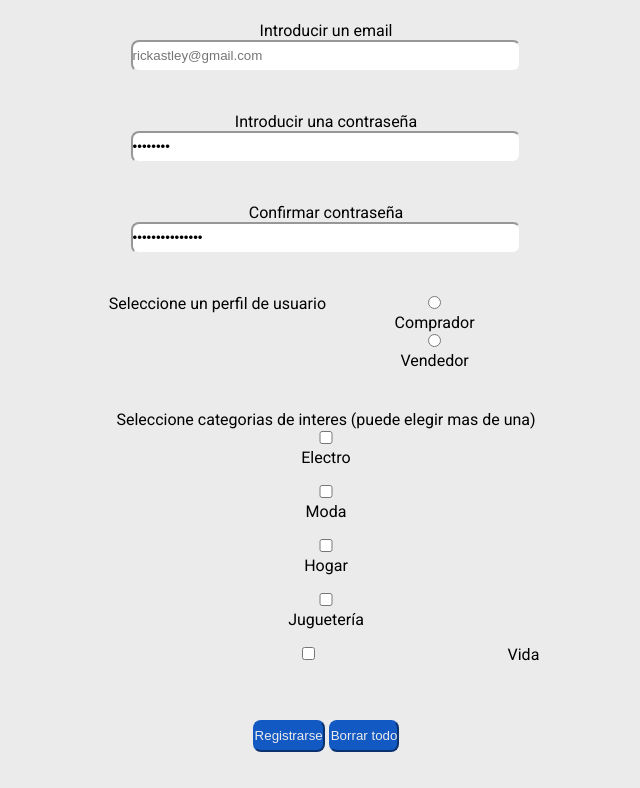
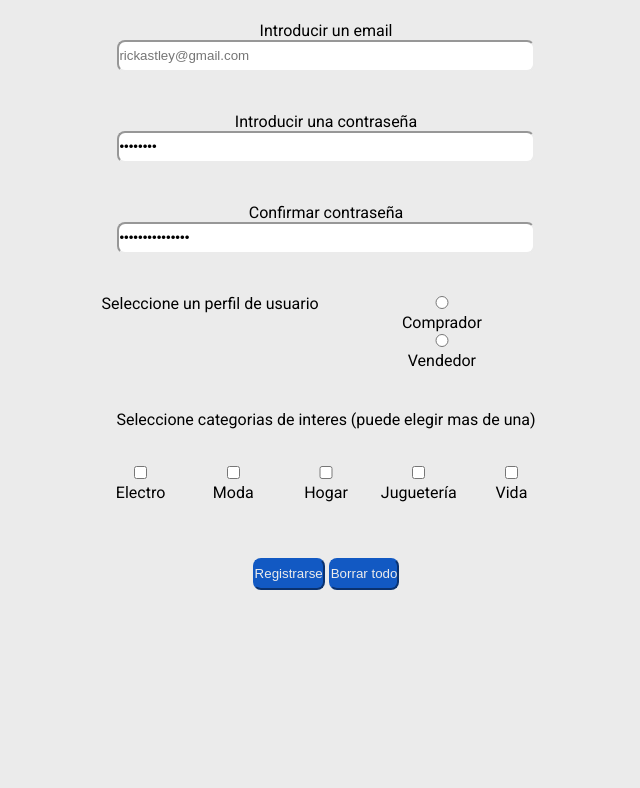
Before and after one commit to fbayona13/mercadoLiebre, a website: page src/views/register.html in a window 1280 px wide. Shown: the part 471-1259 px from the top of the page, without its empty margins (322-962 px from the left). After the commit the page ends 1097 px from the top, so only its background shows below. Drawn offline with Linux system fonts and the light colour scheme.

Commit message:
15/06) Terminando mercadoLiebre

```diff
--- a/public/css/mobile.css
+++ b/public/css/mobile.css
@@ -320,6 +320,16 @@
   grid-area: 1 / 1 / 3;
 }
 
+#userCategories{
+  display: grid;
+  grid-template-columns: repeat(5, 1fr);
+  grid-template-rows: 1fr 1fr;
+  grid-template-areas: "a a a a a" "b b b b b";
+}
+
+#labelUserCategories{
+  grid-area: a;
+}
 
 @media only screen and (max-width: 360px) {
   p#descripciones {
--- a/src/views/register.html
+++ b/src/views/register.html
@@ -168,8 +168,8 @@
           </label>
         </fieldset>
 
-        <fieldset>
-          <label>Seleccione categorias de interes (puede elegir mas de una)</label>
+        <fieldset id="userCategories">
+          <label id="labelUserCategories">Seleccione categorias de interes (puede elegir mas de una)</label>
 
           <fieldset>
             <label for="electro">
```
